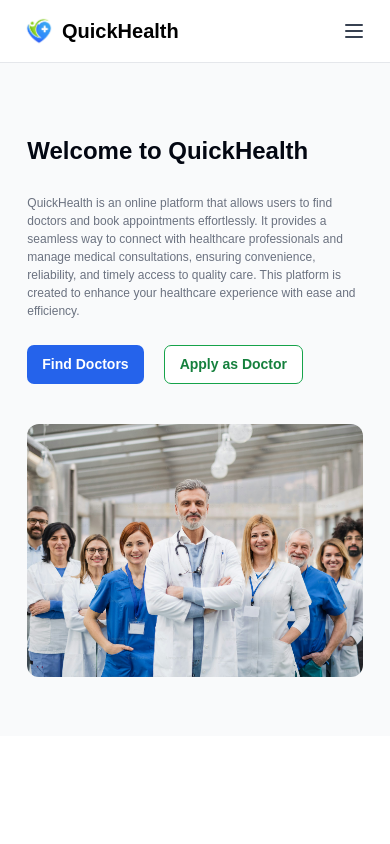
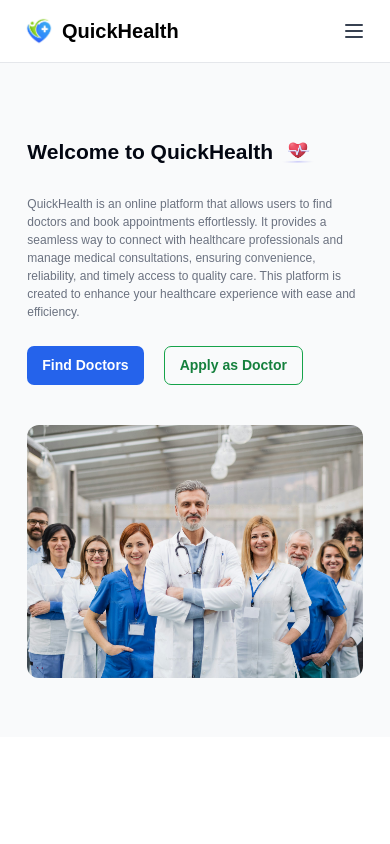
Before and after one commit to MuhammadHassanRaza25/Doctor-Appointment-System, a Next.js app: page / in a window 390 px wide. Shown: the top 844 px of the page. Built offline with nearby package versions, Linux system fonts and the light colour scheme.

Commit message:
working on it

```diff
--- a/src/app/components/HeroSection.jsx
+++ b/src/app/components/HeroSection.jsx
@@ -1,5 +1,6 @@
 import Image from "next/image";
 import DoctorImage from "../images/doctor.jpg"
+import heroImage from "../images/heroimage.jpg"
 
 export default function HeroSection(){
     return(
@@ -7,13 +8,13 @@ export default function HeroSection(){
            <div className="heroSection bg-gray-50 pt-28 pb-36 flex px-24 justify-between items-center">
 
               <div className="heroDetail flex flex-col gap-9">
-                 <h1 className="heroHeading font-bold">Welcome to QuickHealth</h1>
+                 <h1 className="heroHeading flex items-center font-bold">Welcome to QuickHealth <span className="heroHeartImage w-[5vw]"><Image className="mix-blend-multiply" src={heroImage} alt="hero Image"/></span></h1>
                    <p className="heroDesc text-gray-500 w-[35vw]">
                      QuickHealth is an online platform that allows users to find doctors and book appointments effortlessly. It provides a seamless way to connect with healthcare professionals and manage medical consultations, ensuring convenience, reliability, and timely access to quality care. This platform is created to enhance your healthcare experience with ease and efficiency.
                    </p>
                  <div className="heroBtnDiv flex gap-5">
                     <button className="heroBtn bg-blue-600 text-white px-5 py-2.5 font-bold rounded-lg hover:bg-blue-700">Find Doctors</button>
-                    <button className="heroBtn border border-green-600 bg-white text-green-700 hover:bg-green-50 px-5 py-2.5 font-bold rounded-lg">Apply as Doctor</button>
+                    <button className="heroBtn border border-green-600 bg-gray-50 text-green-700 hover:bg-green-50 px-5 py-2.5 font-bold rounded-lg">Apply as Doctor</button>
                  </div>
               </div>
 
--- a/src/app/globals.css
+++ b/src/app/globals.css
@@ -44,7 +44,7 @@ body {
   padding-top: 1%;
 }
 .heroHeading{
-  font-size: 40px;
+  font-size: 38px;
 }
 .heroDesc{
   font-size: 16px;
@@ -166,6 +166,9 @@ body {
   .heroHeading{
     font-size: 33px;
   }
+  .heroHeartImage{
+    width: 10%;
+  }
   .heroDesc{
     font-size: 17px;
     width: 100% !important;
@@ -238,7 +241,8 @@ body {
     gap: 25px;
   }
   .heroHeading{
-    font-size: 24px;
+    font-size: 22px;
+    gap:5px;
   }
   .heroDesc{
     font-size: 12px;
@@ -290,6 +294,28 @@ body {
 @media(max-width:430px){
   .cIcon{
     font-size: 20px;
+  }
+  .heroHeading{
+    font-size: 21px;
+  }
+  .heroHeartImage{
+    width: 12%;
+  }
+}
+@media(max-width:350px){
+  .heroHeading{
+    font-size: 18px;
+  }
+  .heroHeartImage{
+    width: 12%;
+  }
+  .heroBtn{
+    font-size: 11px;
+    padding-right: 13px;
+    padding-left: 13px;
+    padding-top: 8px;
+    padding-bottom: 8px;
+    border-radius: 7px;
   }
 }
 /* Responsiveness End */
```
Also changed, not shown: src/app/images/bgstyle3.png (deleted), src/app/images/heroimage.jpg (added).
